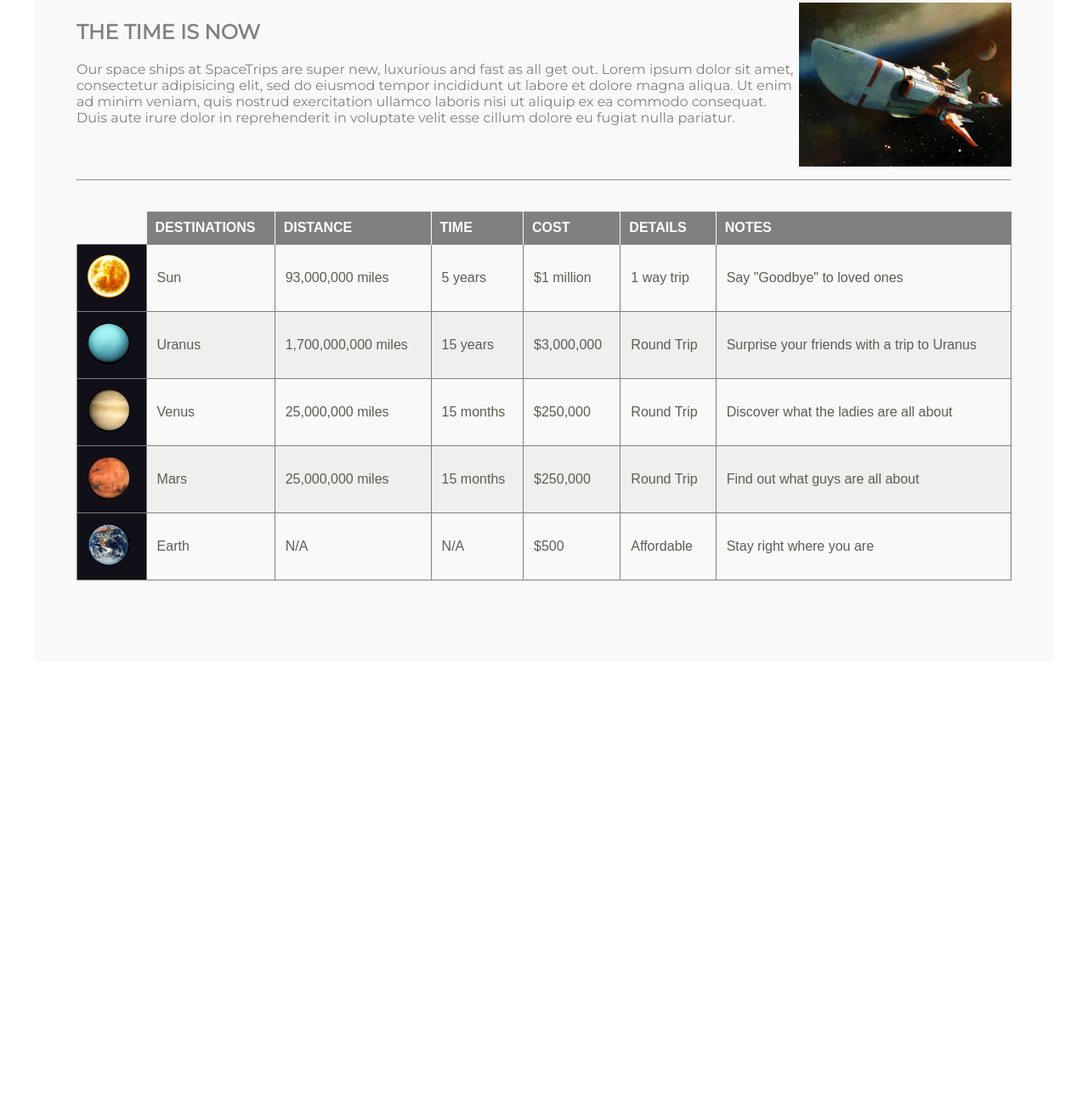
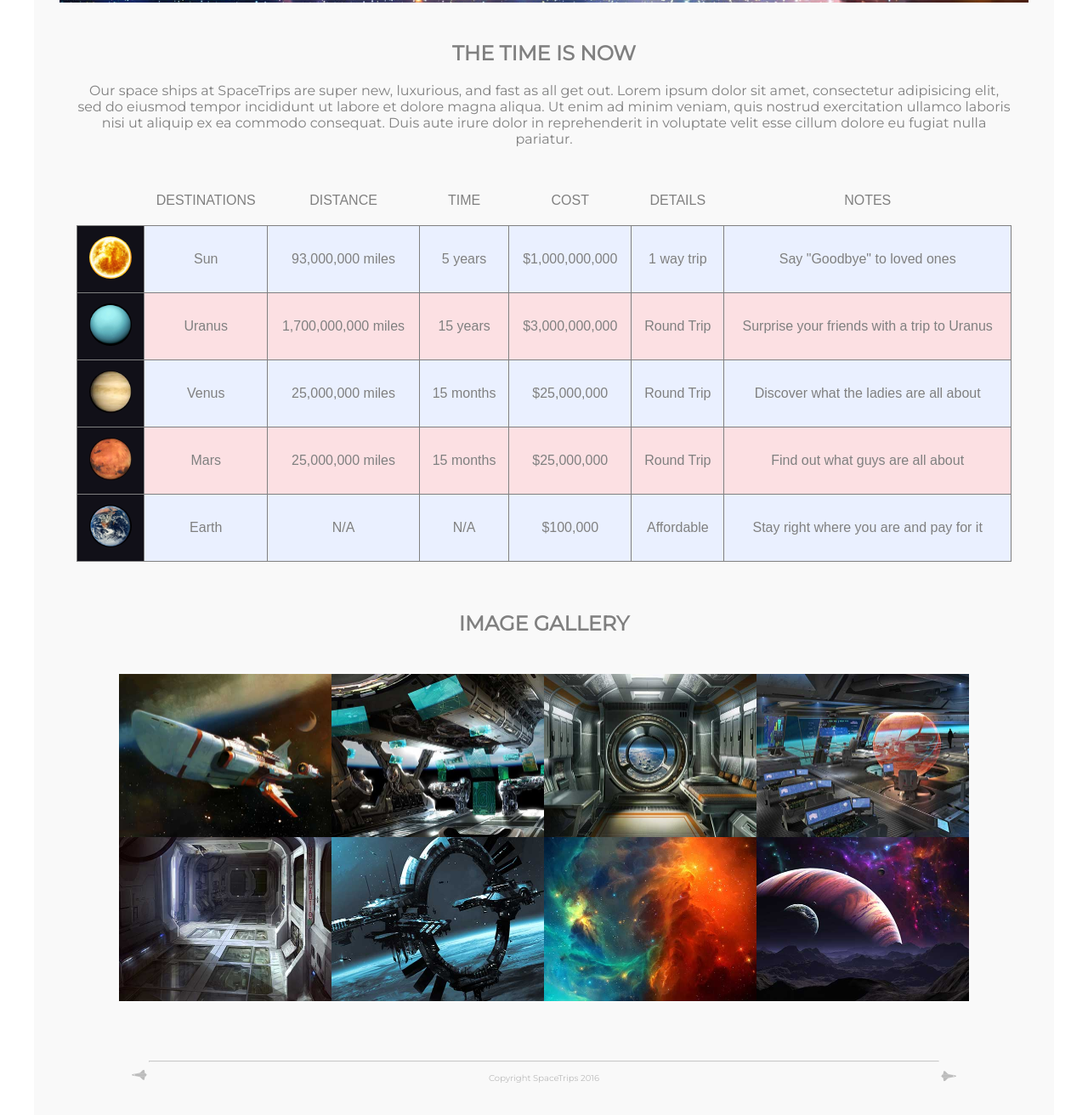
Before and after one commit to arkwagon/epicodus-css-w1-codereview, a plain HTML site: page index.html in a window 1280 px wide. Shown: the part 422-1734 px from the top of the page at 85% size. Before the commit the page ends 1200 px from the top, so only its background shows below. Drawn offline with Linux system fonts and the light colour scheme.

Commit message:
finish styling for spacetrips code review page

```diff
--- a/css/styles.css
+++ b/css/styles.css
@@ -16,9 +16,10 @@ body, html {
 
 .wrapper {
   width: 1200px;
-  height: 1200px;
+  height: 1750px;
   margin: 0 auto;
   padding: 0;
+  padding-top: 25px;
   background: #f9f9f9;
 }
 
@@ -30,7 +31,9 @@ body, html {
   background-size: cover;
   background-position: center;
   height: 400px;
-  width: 100%;
+  margin-left: auto;
+  margin-right: auto;
+  width: 95%;
   padding: 10px;
   /*position: relative;*/
 }
@@ -41,57 +44,48 @@ body, html {
   float: right;
   margin-right: 15px;
   padding: 10px;
-  margin-top: 10px;
+  margin-top: 20px;
   border-radius: 15px;
   border: 1px solid white;
 }
 
-.navigation a, .navigation a:hover, .navigation a:visited {
+.navigation a, .navigation a:visited {
   text-decoration: none;
   color: white;
 }
+.navigation a:hover {
+  text-decoration: none;
+  color: #FDD071;
+}
 
-#logo {
-  display: inline-block;;
+#logoHeader {
   color: white;
   font-size: 60px;
-  padding-left: 25px;
-  -webkit-transform: rotate(90deg);
-  -ms-transform: rotate(90deg);
-  -o-transform: rotate(90deg);
-  transform: rotate(90deg);
+  padding-right: 50px;
+  -webkit-transform: rotate(-90deg);
+  -ms-transform: rotate(-90deg);
+  -o-transform: rotate(-90deg);
+  transform: rotate(-90deg);
 }
 
 
 .fullCaption {
   color: white;
   text-align: center;
-  padding-top: 35px;
-  /*text-shadow: 0px 0px 2px #000000;*/
-  /*opacity: .8;*/
+  /*padding-top: px;*/
 }
 
-/*hr {
-  position: relative;
-  width: 650px;
-  margin-top: 135px;
-}*/
 
-/*.captionTop {
-  position: relative;
-  font-size: 50px;
-  left: auto;
-}*/
-
-.captionBottom {
+.caption {
   position: absolute;
   font-size: 100px;
-  left: 270px;
+  top: 115px;
+  left: 240px;
 }
 
 .learnMore {
   position: relative;
-  top: 120px;
+  top: 150px;
   color: white;
   font-size: 18px;
   text-align: center;
@@ -120,33 +114,19 @@ body, html {
 }
 
 .timeIsNow {
+  position: relative;
   color: grey;
   padding: 25px 50px;
+  text-align: center;
 }
 
-#ship {
-  float: right;
-  padding-bottom: 15px;
-  width: 250px;
-  height: auto;
-}
-
-.hrSeparator {
-
-  margin-top: 50px;
-  width: 100%;
-}
  .tableDiv {
-   text-align: left;
    padding: 3px 50px;
  }
 
 table {
   border-spacing: 0.5rem;
   border-collapse: collapse;
-  border-left: 1px solid grey;
-  border-right: 1px solid grey;
-  border-bottom: 1px solid grey;
   font-family: sans-serif;
   width: 1100px;
 }
@@ -158,28 +138,135 @@ td > img {
 }
 
 th {
-  border-left: 1px solid #f9f9f9;
-  background-color: grey;
+  background-color: #f9f9f9;
   padding: 10px;
-  color: white;
+  padding-bottom: 20px;
+  color: grey;
+  font-weight: normal;
+  text-align: center;
 }
 
-th:first-of-type {
-  background-color: #f9f9f9;
-}
 
 td {
   border-top: 1px solid grey;
   border-left: 1px solid grey;
+  border-right: 1px solid grey;
+  border-bottom: 1px solid grey;
+  text-align: center;
   padding: 12px;
-  color: #5E5D52;
+  color: grey;
   font-weight: normal;
 }
 
+tr:nth-child(1n+1) {
+  background-color: #eaf0ff;
+}
+
 tr:nth-child(2n+1) {
-  background-color: #EFEFEE;
+  background-color: #fce0e3;
 }
 
 td:nth-child(1) {
   background-color: #111018;
 }
+
+.gallery {
+  text-align: center;
+  color: grey;
+  width: 1100px;
+  margin-left: auto;
+  margin-right: auto;
+  padding: 15px 50px;
+}
+
+.gallery h2 {
+  padding-top: 20px;
+  padding-bottom: 25px;
+}
+
+.gallery img {
+  /*padding: 10px;*/
+  float: left;
+  max-width: 250px;
+  overflow: hidden;
+}
+
+
+.footer {
+  padding-top: 45px;
+  clear: both;
+  color: grey;
+  width: 1000px;
+  margin-left: auto;
+  margin-right: auto;
+  opacity: .5;
+}
+
+
+.hrSeparator {
+  margin-top: 25px;
+  width: 93%;
+}
+
+#copyright {
+  text-align: center;
+  padding-top: 2px;
+  font-size: 10px;
+}
+
+#logoFooter1 {
+  float: left;
+  padding-right: 15px;
+  font-size: 15px;
+  -webkit-transform: rotate(180deg);
+  -ms-transform: rotate(180deg);
+  -o-transform: rotate(180deg);
+  transform: rotate(180deg);
+}
+
+#logoFooter2 {
+  float: right;
+  font-size: 15px;
+  padding-right: 15px;
+}
+
+
+
+
+
+
+
+
+
+
+
+
+
+
+
+
+
+
+
+
+
+
+/*MOSTLY TRASH PROBABLY*/
+
+/*#ship {
+  float: right;
+  padding-bottom: 15px;
+  width: 250px;
+  height: auto;
+}*/
+/*hr {
+position: relative;
+width: 650px;
+margin-top: 135px;
+}*/
+
+/*.captionTop {
+position: relative;
+font-size: 50px;
+left: auto;
+}*/
--- a/index.html
+++ b/index.html
@@ -12,14 +12,12 @@
     <div class="wrapper">
 
       <div class="header">
-        <span><i id="logo"
+        <span><i id="logoHeader"
         class="fa fa-space-shuttle" href="#"></i></span>
         <span id="flyNow" class="navigation"><a href="#">FLY NOW</a></span>
         <span id="joinUs"class="navigation"><a href="#">JOIN US</a></span>
         <div class="fullCaption">
-          <!-- <span class="captionTop">YOU ARE A</span> -->
-          <span class="captionBottom">SPACE TRIPS</span>
-          <!-- <hr> -->
+          <span class="caption">SPACE TRIPS</span>
         </div>
         <div class="exploreButton">
           <p class="learnMore"><a href="#">LEARN MORE</a></p>
@@ -27,10 +25,8 @@
       </div>
 
       <div class="timeIsNow">
-        <img id="ship" src="img/ship.jpg" alt="space ship">
         <h2>THE TIME IS NOW</h2>
-        <p>Our space ships at SpaceTrips are super new, luxurious and fast as all get out. Lorem ipsum dolor sit amet, consectetur adipisicing elit, sed do eiusmod tempor incididunt ut labore et dolore magna aliqua. Ut enim ad minim veniam, quis nostrud exercitation ullamco laboris nisi ut aliquip ex ea commodo consequat. Duis aute irure dolor in reprehenderit in voluptate velit esse cillum dolore eu fugiat nulla pariatur.</p>
-        <hr class="hrSeparator">
+        <p>Our space ships at SpaceTrips are super new, luxurious, and fast as all get out. Lorem ipsum dolor sit amet, consectetur adipisicing elit, sed do eiusmod tempor incididunt ut labore et dolore magna aliqua. Ut enim ad minim veniam, quis nostrud exercitation ullamco laboris nisi ut aliquip ex ea commodo consequat. Duis aute irure dolor in reprehenderit in voluptate velit esse cillum dolore eu fugiat nulla pariatur.</p>
       </div>
 
       <div class="tableDiv">
@@ -49,7 +45,7 @@
             <td>Sun</td>
             <td>93,000,000 miles</td>
             <td>5 years</td>
-            <td>$1 million</td>
+            <td>$1,000,000,000</td>
             <td>1 way trip</td>
             <td>Say "Goodbye" to loved ones</td>
           </tr>
@@ -58,7 +54,7 @@
             <td>Uranus</td>
             <td>1,700,000,000 miles</td>
             <td>15 years</td>
-            <td>$3,000,000</td>
+            <td>$3,000,000,000</td>
             <td>Round Trip</td>
             <td>Surprise your friends with a trip to Uranus</td>
           </tr>
@@ -67,7 +63,7 @@
             <td>Venus</td>
             <td>25,000,000 miles</td>
             <td>15 months</td>
-            <td>$250,000</td>
+            <td>$25,000,000</td>
             <td>Round Trip</td>
             <td>Discover what the ladies are all about</td>
           </tr>
@@ -76,7 +72,7 @@
             <td>Mars</td>
             <td>25,000,000 miles</td>
             <td>15 months</td>
-            <td>$250,000</td>
+            <td>$25,000,000</td>
             <td>Round Trip</td>
             <td>Find out what guys are all about</td>
           </tr>
@@ -85,14 +81,34 @@
             <td>Earth</td>
             <td>N/A</td>
             <td>N/A</td>
-            <td>$500</td>
+            <td>$100,000</td>
             <td>Affordable</td>
-            <td>Stay right where you are</td>
+            <td>Stay right where you are and pay for it</td>
           </tr>
         </table>
       </div>
 
+      <div class="gallery">
+        <h2>IMAGE GALLERY</h2>
+        <img src="img/gal1.jpg" alt="space ship">
+        <img src="img/gal2.jpg" alt="space">
+        <img src="img/gal3.jpg" alt="space">
+        <img src="img/gal4.jpg" alt="space">
+        <img src="img/gal5.jpg" alt="space">
+        <img src="img/gal6.jpg" alt="space">
+        <img src="img/gal7.jpg" alt="space">
+        <img src="img/gal8.jpg" alt="space">
+      </div>
 
+
+      <div class="footer">
+        <hr class="hrSeparator">
+        <span><i id="logoFooter1"
+          class="fa fa-space-shuttle" href="#"></i></span>
+        <span><i id="logoFooter2"
+          class="fa fa-space-shuttle" href="#"></i></span>
+        <p id="copyright">Copyright SpaceTrips 2016</p>
+      </div>
 
     </div>
 
```
Also changed, not shown: img/gal1.jpg (renamed from img/ship.jpg), img/gal2.jpg (added), img/gal3.jpg (added), img/gal4.jpg (added), img/gal5.jpg (added), img/gal6.jpg (added), img/gal7.jpg (added), img/gal8.jpg (added).
